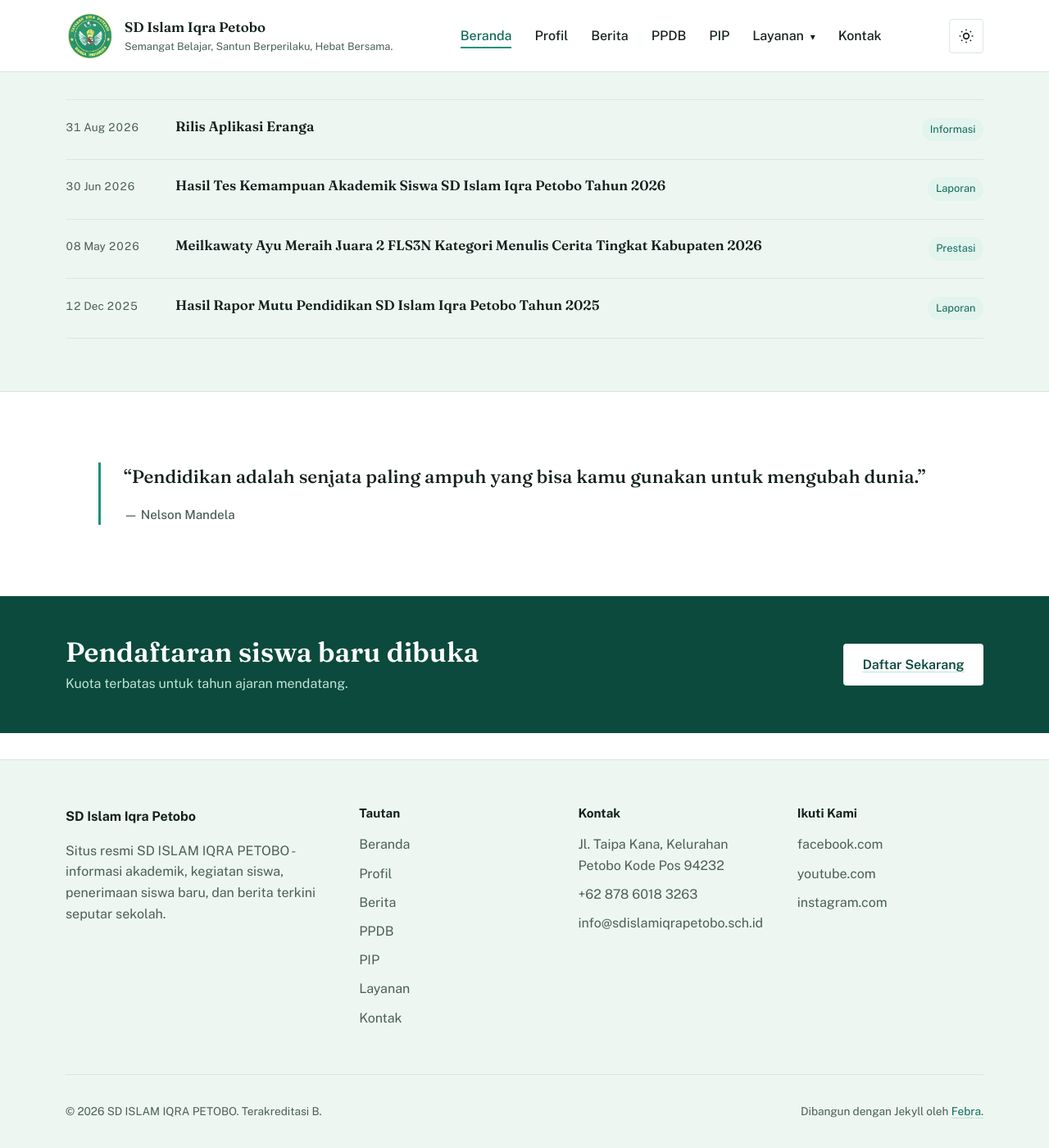
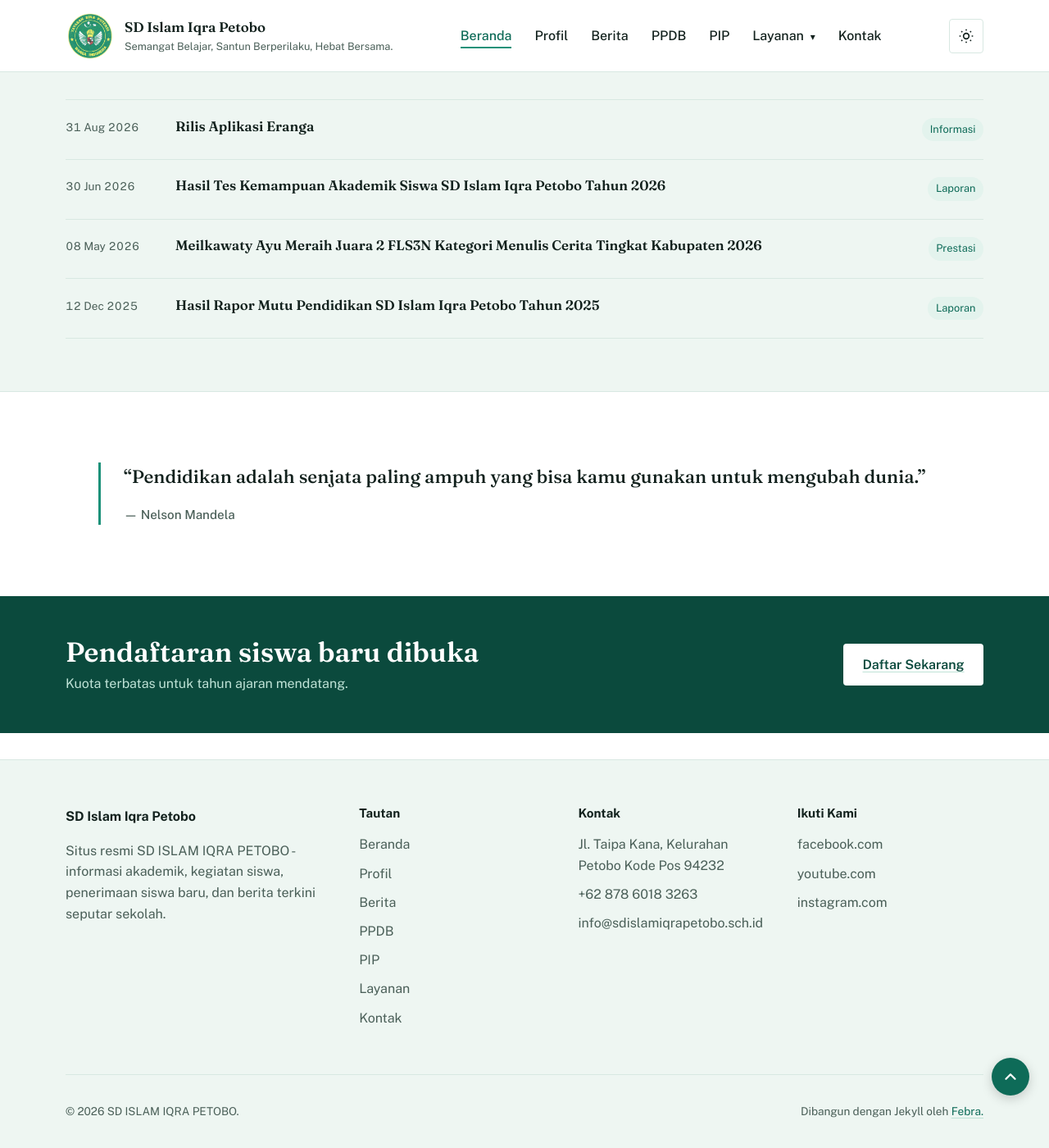
Before and after one commit to IQRADevl/iqradevl.github.io, a Jekyll site: the page built from index.md, in a window 1280 px wide and 1400 px high, scrolled down 1357 px. Shown: the whole window at 82% size. Built offline with Jekyll 4.4.1, drawn with Linux system fonts in a browser that asks for light colours.

Commit message:
Add floating back-to-top button
This change removes the accreditation text from the site footer and adds a floating back-to-top button with scroll visibility behavior. It also includes minor JS cleanup and initializes the new behavior after DOM load.

```diff
--- a/_includes/footer.html
+++ b/_includes/footer.html
@@ -41,7 +41,7 @@
   </div>
 
   <div class="wrap site-footer__bottom">
-    <p>&copy; {{ site.time | date: '%Y' }} {{ site.title }}. Terakreditasi {{ site.school.accreditation }}.</p>
+    <p>&copy; {{ site.time | date: '%Y' }} {{ site.title }}.</p>
     <p>Dibangun dengan Jekyll oleh <a href="#">Febra.</a></p>
   </div>
 </footer>
--- a/assets/css/style.scss
+++ b/assets/css/style.scss
@@ -810,3 +810,49 @@ figure.img-large img {
 .lightbox__close:hover {
   transform: scale(1.15);
 }
+
+
+/* Back to Top / Floating Button (Kiri Bawah) */
+.back-to-top {
+  position: fixed;
+  bottom: 4.0rem;
+  right: 1.5rem;
+  z-index: 900;
+  width: 46px;
+  height: 46px;
+  border-radius: 50%;
+  background-color: var(--teal-700);
+  color: var(--on-teal);
+  border: none;
+  cursor: pointer;
+  display: flex;
+  align-items: center;
+  justify-content: center;
+  box-shadow: 0 4px 14px rgba(0, 0, 0, 0.18);
+  opacity: 0;
+  visibility: hidden;
+  transform: translateY(12px);
+  transition: opacity 0.25s ease, transform 0.25s ease, visibility 0.25s, background-color 0.15s ease;
+}
+
+.back-to-top:hover {
+  background-color: var(--teal-600);
+  transform: translateY(-2px);
+  box-shadow: 0 6px 18px rgba(0, 0, 0, 0.24);
+}
+
+.back-to-top.is-visible {
+  opacity: 1;
+  visibility: visible;
+  transform: translateY(0);
+}
+
+.back-to-top .icon {
+  width: 22px;
+  height: 22px;
+  stroke: currentColor;
+  stroke-width: 2.5;
+  stroke-linecap: round;
+  stroke-linejoin: round;
+  fill: none;
+}
--- a/assets/js/main.js
+++ b/assets/js/main.js
@@ -27,7 +27,7 @@
 
     // Tutup menu saat tautan diklik, KECUALI menu pemicu dropdown (seperti Layanan)
     nav.querySelectorAll("a").forEach(function (link) {
-      link.addEventListener("click", function (e) {
+      link.addEventListener("click", function () {
         if (link.parentElement.classList.contains("has-dropdown")) {
           return; // Biarkan dropdown terbuka, jangan tutup hamburger
         }
@@ -66,14 +66,12 @@
     var animated = false;
     var statElements = statsContainer.querySelectorAll(".hero__stat strong");
 
-    // Simpan target asli dari Liquid Jekyll
     statElements.forEach(function (el) {
       var rawText = el.textContent.trim();
       el.setAttribute("data-target", rawText);
 
       var isPureNumber = !isNaN(parseInt(rawText, 10)) && /^\d+$/.test(rawText);
 
-      // Set tampilan awal sebelum animasi jalan
       if (isPureNumber) {
         el.textContent = "0";
       } else {
@@ -87,13 +85,12 @@
         var targetNumber = parseInt(rawTarget, 10);
         var isPureNumber = !isNaN(targetNumber) && /^\d+$/.test(rawTarget);
 
-        var duration = 1500; // Durasi total animasi (1.5 detik)
+        var duration = 1500;
         var stepTime = 30;
         var steps = duration / stepTime;
         var currentStep = 0;
 
         if (isPureNumber) {
-          // Animasi hitung angka (0 -> Target)
           var increment = targetNumber / steps;
           var currentNum = 0;
 
@@ -109,13 +106,12 @@
           }, stepTime);
 
         } else {
-          // Animasi acak abjad untuk huruf Akreditasi (A-Z -> Target "B")
           var alphabet = "ABCDEFGHIJKLMNOPQRSTUVWXYZ";
 
           var timerChar = setInterval(function () {
             currentStep++;
             if (currentStep >= steps) {
-              el.textContent = rawTarget; // Kunci ke nilai akhir (misal "B")
+              el.textContent = rawTarget;
               clearInterval(timerChar);
             } else {
               var randomLetter = alphabet.charAt(Math.floor(Math.random() * alphabet.length));
@@ -126,7 +122,6 @@
       });
     };
 
-    // Jalankan animasi saat elemen masuk ke area layar
     if ("IntersectionObserver" in window) {
       var observer = new IntersectionObserver(
         function (entries) {
@@ -148,10 +143,8 @@
 
   /* ---------- Lightbox / Preview Gambar ---------- */
   function initLightbox() {
-    // Cegah duplikasi pembuatan modal jika fungsi terpanggil dua kali
     if (document.getElementById("lightbox-modal")) return;
 
-    // 1. Buat elemen modal secara otomatis
     var modal = document.createElement("div");
     modal.className = "lightbox";
     modal.id = "lightbox-modal";
@@ -165,11 +158,9 @@
     var modalCaption = document.getElementById("lightbox-caption");
     var closeBtn = modal.querySelector(".lightbox__close");
 
-    // 2. Selector mencakup semua gambar konten
     var contentImages = document.querySelectorAll(".post__body img, .page__body img, figure img, article img, .post img, .page img");
 
     contentImages.forEach(function (img) {
-      // Abaikan logo header/brand
       if (img.classList.contains("brand__logo") || img.closest(".brand")) return;
 
       img.style.cursor = "zoom-in";
@@ -199,11 +190,45 @@
     });
   }
 
-  // Pengecekan aman: jalankan langsung jika DOM sudah siap, atau tunggu jika masih loading
+  /* ---------- Back to Top Button ---------- */
+  function initBackToTop() {
+    if (document.getElementById("back-to-top")) return;
+
+    var btn = document.createElement("button");
+    btn.id = "back-to-top";
+    btn.className = "back-to-top";
+    btn.type = "button";
+    btn.setAttribute("aria-label", "Kembali ke atas");
+    btn.innerHTML = '<svg class="icon" viewBox="0 0 24 24"><path d="M18 15l-6-6-6 6"/></svg>';
+    document.body.appendChild(btn);
+
+    function toggleBtn() {
+      if (window.scrollY > 300) {
+        btn.classList.add("is-visible");
+      } else {
+        btn.classList.remove("is-visible");
+      }
+    }
+
+    window.addEventListener("scroll", toggleBtn, { passive: true });
+
+    btn.addEventListener("click", function () {
+      window.scrollTo({
+        top: 0,
+        behavior: "smooth"
+      });
+    });
+  }
+
+  /* ---------- Inisialisasi DOM ---------- */
   if (document.readyState === "loading") {
-    document.addEventListener("DOMContentLoaded", initLightbox);
+    document.addEventListener("DOMContentLoaded", function () {
+      initLightbox();
+      initBackToTop();
+    });
   } else {
     initLightbox();
+    initBackToTop();
   }
 
 })();
```
